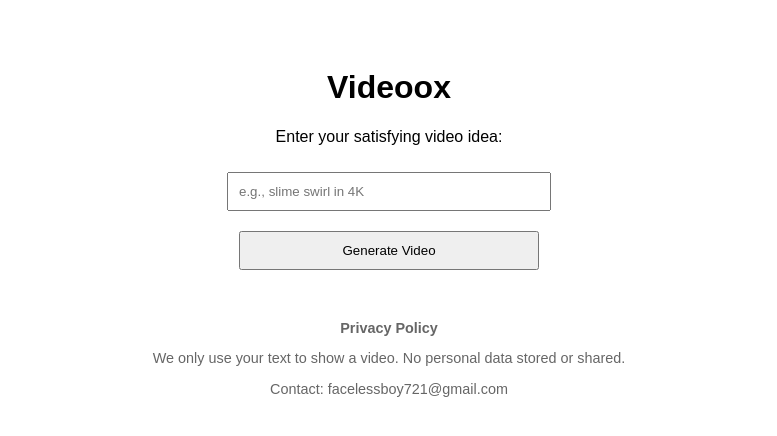
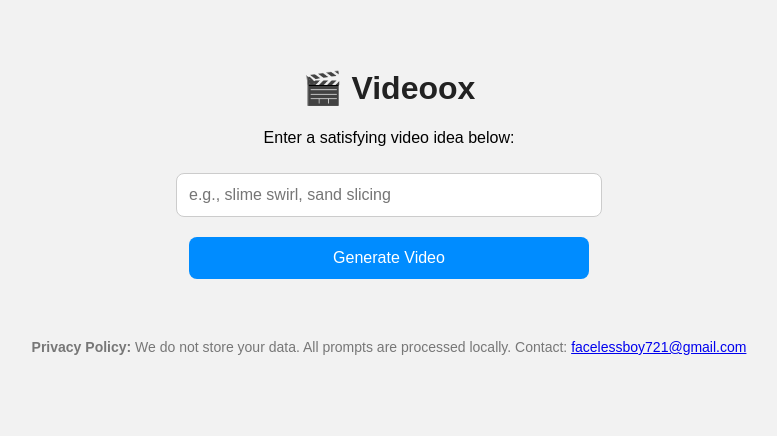
Before and after one commit to viguuu401/videoox, a plain HTML site: page index.html in a window 1280 px wide. Shown: the whole page, without its empty margins (251-1028 px from the left). Drawn offline with Linux system fonts and the light colour scheme.

Commit message:
Update index.html

```diff
--- a/index.html
+++ b/index.html
@@ -1,40 +1,90 @@
 <!DOCTYPE html>
 <html lang="en">
 <head>
-  <meta charset="UTF-8" />
+  <meta charset="UTF-8">
   <title>Videoox – Satisfying Video Generator</title>
+  <meta name="viewport" content="width=device-width, initial-scale=1.0">
   <style>
-    body { font-family: Arial, sans-serif; text-align: center; padding: 40px; }
-    input, button { padding: 10px; margin: 10px; width: 300px; }
-    .video-container { margin-top: 20px; }
-    .privacy { font-size: 0.9em; margin-top: 40px; color: #666; }
+    body {
+      font-family: Arial, sans-serif;
+      background: #f2f2f2;
+      text-align: center;
+      padding: 40px 20px;
+    }
+    h1 {
+      color: #222;
+    }
+    input, button {
+      padding: 12px;
+      margin: 10px;
+      width: 90%;
+      max-width: 400px;
+      border-radius: 8px;
+      border: 1px solid #ccc;
+      font-size: 16px;
+    }
+    button {
+      background: #008cff;
+      color: white;
+      border: none;
+      cursor: pointer;
+    }
+    button:hover {
+      background: #0066cc;
+    }
+    .video-box {
+      margin-top: 30px;
+    }
+    iframe {
+      width: 100%;
+      max-width: 560px;
+      height: 315px;
+      border: none;
+      border-radius: 12px;
+      box-shadow: 0 0 10px rgba(0,0,0,0.1);
+    }
+    .footer {
+      margin-top: 50px;
+      font-size: 14px;
+      color: #777;
+    }
   </style>
 </head>
 <body>
-  <h1>Videoox</h1>
-  <p>Enter your satisfying video idea:</p>
-  <input id="prompt" type="text" placeholder="e.g., slime swirl in 4K" />
-  <br/>
+
+  <h1>🎬 Videoox</h1>
+  <p>Enter a satisfying video idea below:</p>
+
+  <input id="prompt" type="text" placeholder="e.g., slime swirl, sand slicing">
+  <br>
   <button onclick="generateVideo()">Generate Video</button>
-  <div class="video-container" id="preview"></div>
-  <div class="privacy">
-    <p><strong>Privacy Policy</strong></p>
-    <p>We only use your text to show a video. No personal data stored or shared.</p>
-    <p>Contact: facelessboy721@gmail.com</p>
+
+  <div class="video-box" id="videoBox">
+    <!-- Generated video will appear here -->
   </div>
+
+  <div class="footer">
+    <p><strong>Privacy Policy:</strong> We do not store your data. All prompts are processed locally. Contact: <a href="mailto:facelessboy721@gmail.com">facelessboy721@gmail.com</a></p>
+  </div>
+
   <script>
     function generateVideo() {
-      const prompt = document.getElementById('prompt').value;
-      const preview = document.getElementById('preview');
-      preview.innerHTML = '';
-      // Demo embed video
-      const iframe = document.createElement('iframe');
-      iframe.width = "560";
-      iframe.height = "315";
-      iframe.src = "https://www.youtube.com/embed/I3vnaLZ-vZ0";
-      iframe.frameBorder = "0";
-      preview.appendChild(iframe);
+      const prompt = document.getElementById('prompt').value.trim();
+      const videoBox = document.getElementById('videoBox');
+
+      if (!prompt) {
+        alert("Please enter a prompt.");
+        return;
+      }
+
+      // Simulate a result using a sample satisfying video
+      const videoEmbed = `
+        <p><strong>Your Prompt:</strong> ${prompt}</p>
+        <iframe src="https://www.youtube.com/embed/I3vnaLZ-vZ0" allowfullscreen></iframe>
+      `;
+      videoBox.innerHTML = videoEmbed;
     }
   </script>
+
 </body>
 </html>
```
